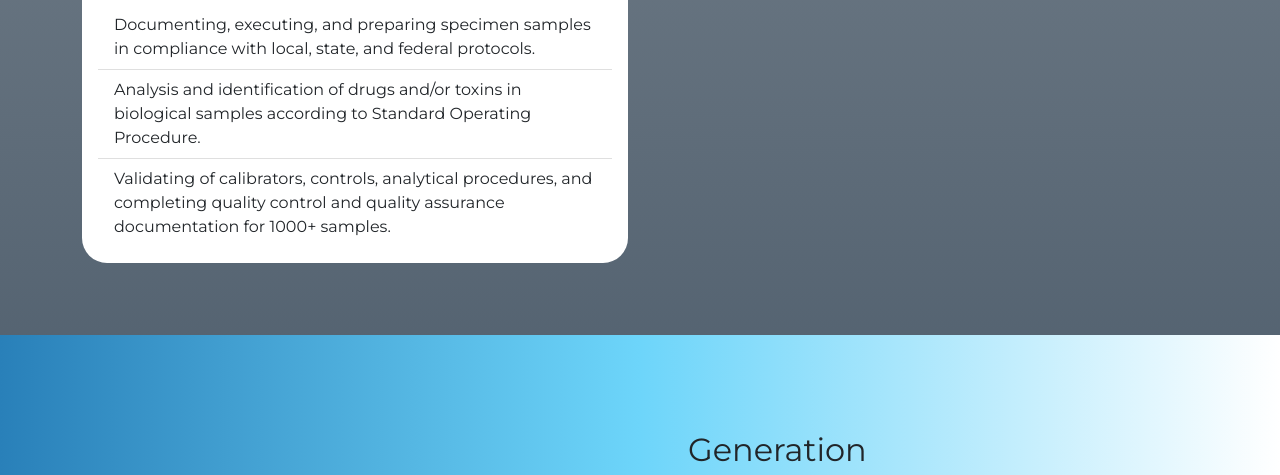
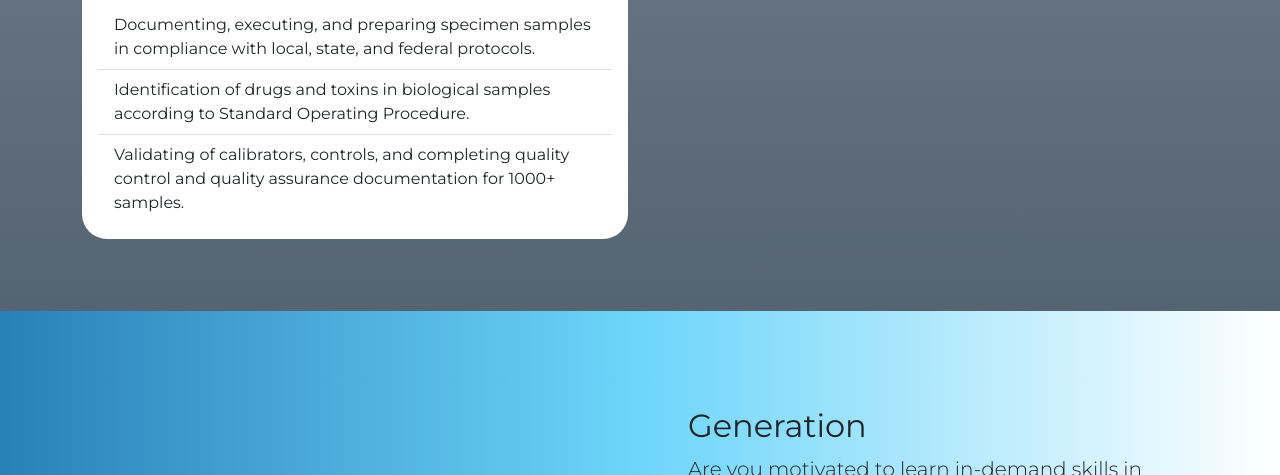
Before and after one commit to FuzzyLittleRabbit/My-Portfolio, a plain HTML site: page index.html in a window 1280 px wide. Shown: the part 1905-2380 px from the top of the page. Drawn offline with nearby package versions, Linux system fonts and the light colour scheme.

Commit message:
Update index.html

```diff
--- a/index.html
+++ b/index.html
@@ -181,8 +181,8 @@
                                     </div>
                                     <ul class="list-group list-group-flush mt-2">
                                         <li class="list-group-item">Documenting, executing, and preparing specimen samples in compliance with local, state, and federal protocols.</li>
-                                        <li class="list-group-item">Analysis and identification of drugs and/or toxins in biological samples according to Standard Operating Procedure. </li>
-                                        <li class="list-group-item">Validating of calibrators, controls, analytical procedures, and completing quality control and quality assurance documentation for 1000+ samples.</li>
+                                        <li class="list-group-item">Identification of drugs and toxins in biological samples according to Standard Operating Procedure. </li>
+                                        <li class="list-group-item">Validating of calibrators, controls, and completing quality control and quality assurance documentation for 1000+ samples.</li>
                                     </ul>
                                 </div>
                             </div>
```
